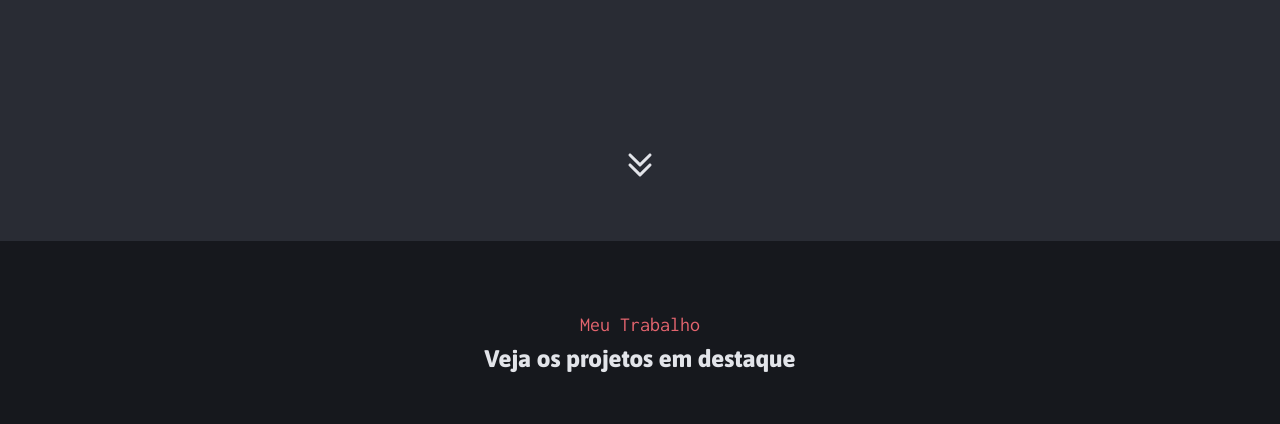
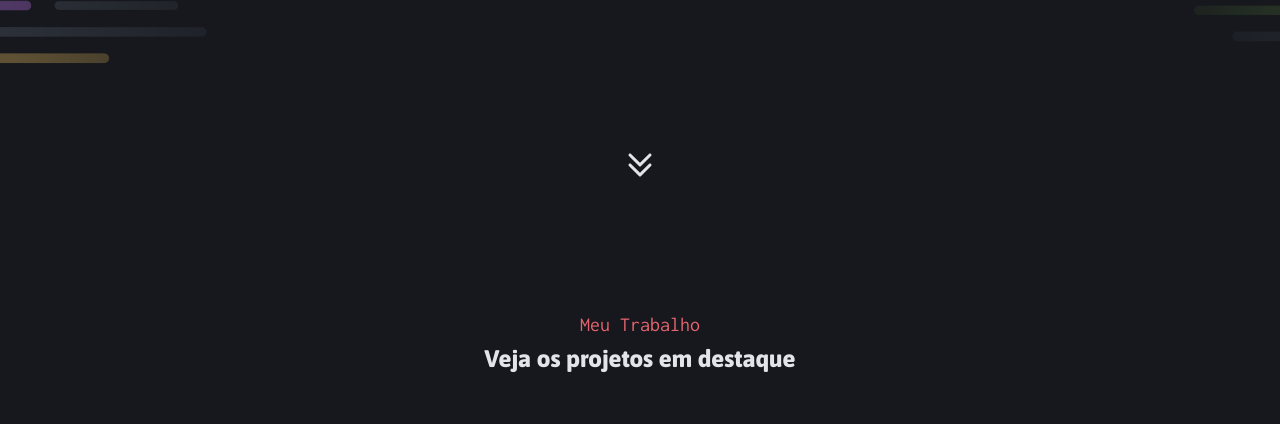
Before and after one commit to dencunha/Projeto-Portfolio-Dev, a plain HTML site: page index.html in a window 1280 px wide. Shown: the part 573-997 px from the top of the page. Drawn offline with Linux system fonts and the light colour scheme.

Commit message:
tentativa do bg3

```diff
--- a/styles/header.css
+++ b/styles/header.css
@@ -1,5 +1,5 @@
 #header {
-  background-image: url(assets/img/Background_Intro.png);
+  background-image: url(../assets/img/Background_Intro.png);
   background-size: cover;
 }
 
```
